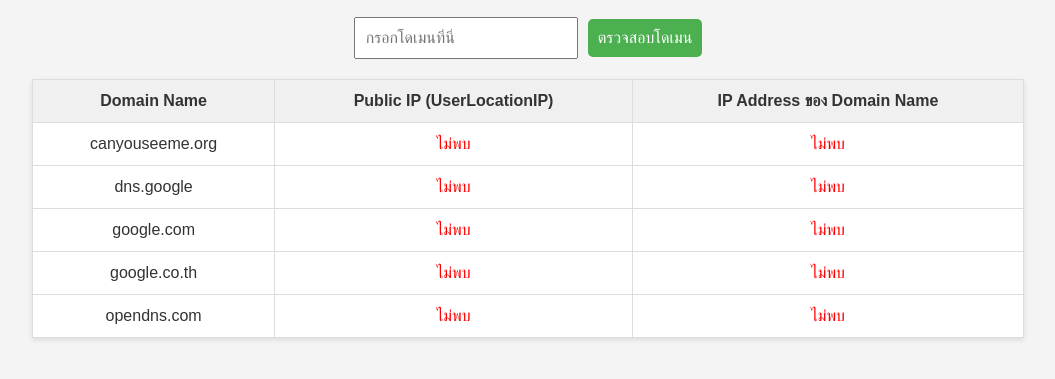
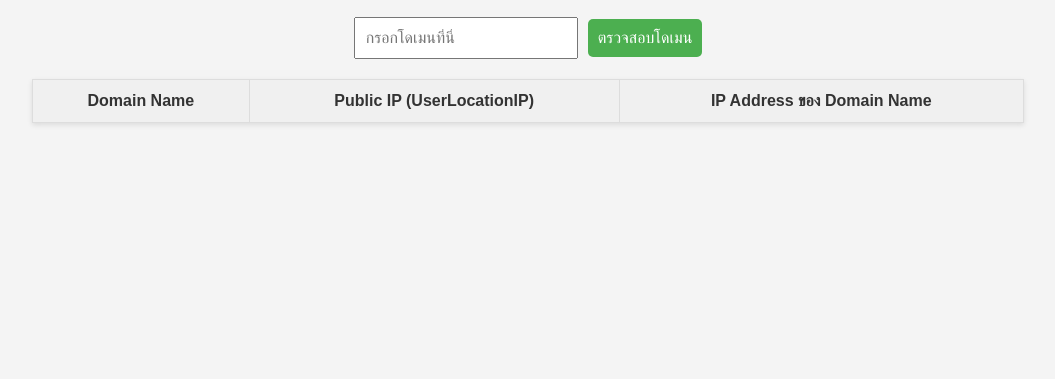
Before and after one commit to teay/ipcamera-checker, a plain HTML site: page index.html in a window 1280 px wide. Shown: the part 75-454 px from the top of the page, without its empty margins (112-1167 px from the left). Drawn offline with Linux system fonts and the light colour scheme; no server answers.

Commit message:
Remove default domain data and display results only after user input

```diff
--- a/index.html
+++ b/index.html
@@ -113,7 +113,7 @@
                 const responses = await Promise.all(sources.map(source => fetch(source)
                     .then(response => response.json())
                     .catch(error => null)
-                ));
+                )) ;
 
                 // หาผลลัพธ์ที่ไม่เป็น null และมีข้อมูล
                 for (let response of responses) {
@@ -170,34 +170,6 @@
             `;
             table.appendChild(row);
         }
-
-        // ฟังก์ชันโหลดข้อมูล IP ของโดเมน
-        async function loadIPData() {
-            // const domains = ['google.com', 'google.co.th', 'canyouseeme.org'];
-            const domains = [
-                'canyouseeme.org',
-                'dns.google',
-                'google.com',
-                'google.co.th',
-                'opendns.com'
-            ];
-            const table = document.getElementById('ip-table');
-            const publicIP = await fetchPublicIP();
-
-            domains.forEach(async (domain) => {
-                const domainIP = await fetchDomainIP(domain);
-                const row = document.createElement('tr');
-                row.innerHTML = `
-                    <td>${domain}</td>
-                    <td>${publicIP}</td>
-                    <td>${domainIP}</td>
-                `;
-                table.appendChild(row);
-            });
-        }
-
-        // เรียกฟังก์ชันโหลดข้อมูลโดเมนเริ่มต้น
-        loadIPData();
     </script>
 </body>
 </html>
```
